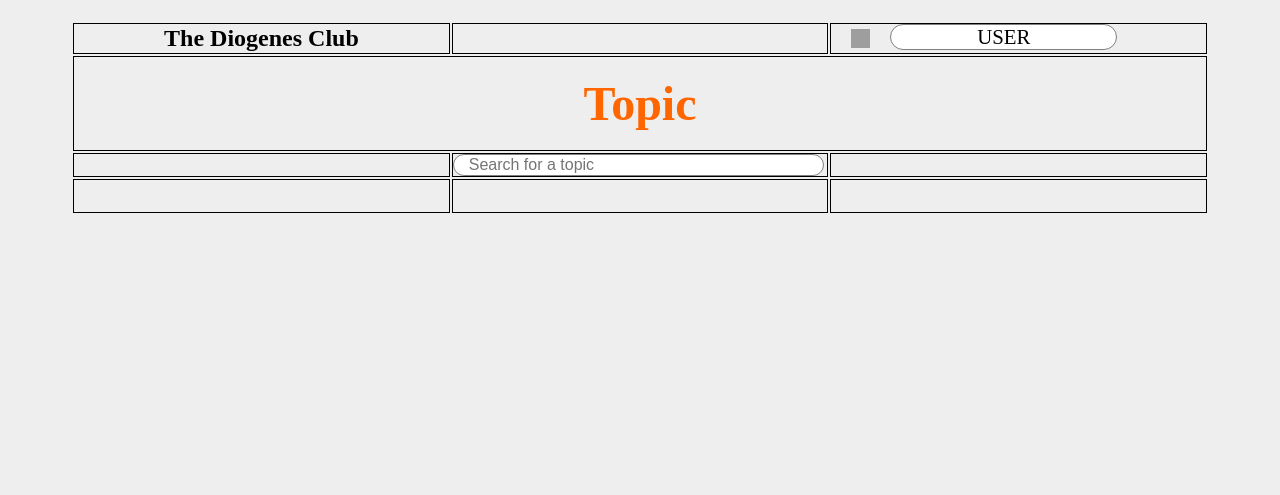
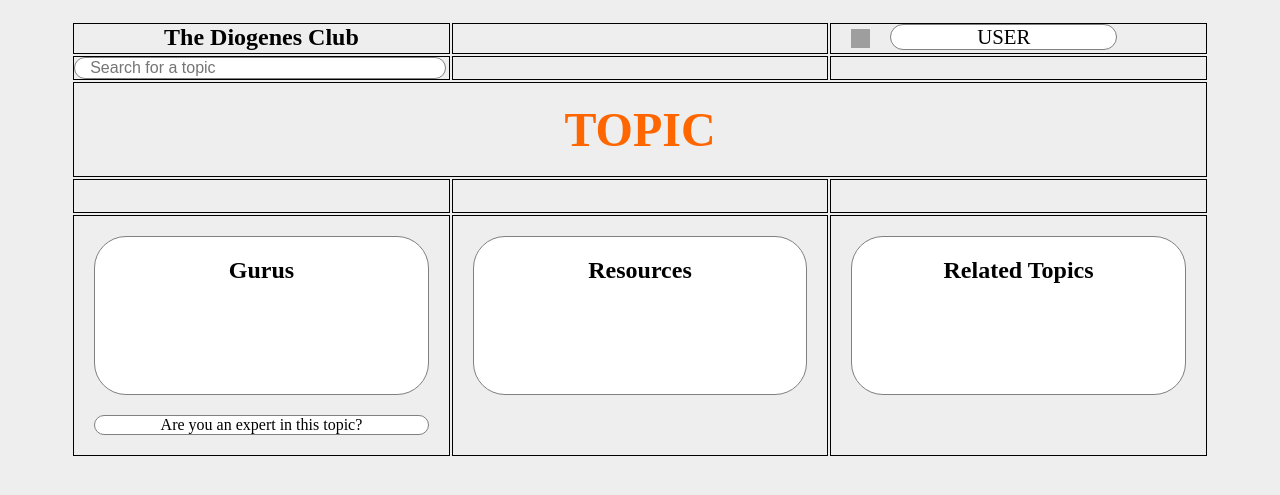
Before and after one commit to eswan18/diogenes_club, a PHP site: page /topic.php in a window 1280 px wide. Shown: the top 495 px of the page. Run offline with PHP 8.4, Linux system fonts and the light colour scheme; some libraries are stand-ins or nearby versions; grey boxes are pictures that could not be loaded.

Commit message:
Added content bubbles to topic page

```diff
--- a/css/main.css
+++ b/css/main.css
@@ -24,6 +24,7 @@
   border-color: black;
   border-style: solid;
   padding: 0;
+  vertical-align: top;
 }
 div.content_bubble {
   background-color: white;
--- a/topic.php
+++ b/topic.php
@@ -15,23 +15,45 @@
 
   <body>
 
-    <?php
+   <?php
+      //Set up
+      $topic = "TOPIC";
+
       //create a table with 4 rows
-      $content_table = new bsb\HTML_Table([3, 1, 3, 3], array("class" => content_table));
+      $content_table = new bsb\HTML_Table([3, 3, 1, 3, 3], array("class" => content_table));
 
       $row = 0;
       $content_table->set_html($row, 0, '<h2 class="site_name"><a class="header" href="index.php">The Diogenes Club</a></h2>');
+
       $content_table->set_html($row, 2, '<img id="settings_icon" src="assets/images/settings_icon.png">
 	      				<div id="user_label">USER</div>');
 
-      $row = 1;
-      $content_table->set_html($row, 0, "<h1 class='page_title'>Topic</h1>");
+      $row++;
+      $content_table->set_html($row, 0, '<form method="get" action="search.php"><span class="search"><input class="search" type="text" name="search" placeholder="Search for a topic"><span></form>');
 
-      $row = 2;
-      $content_table->set_html($row, 1, '<form method="get" action="search.php"><span class="search"><input class="search" type="text" name="search" placeholder="Search for a topic"><span></form>');
+      $row++;
+      $content_table->set_html($row, 0, "<h1 class='page_title'>$topic</h1>");
 
-      $row = 3;
+      $row++;
       $content_table->set_html($row, 0, '<div class="spacer" id="index_spacer_under_search"/>');
+
+      $row++;
+      $content_table->set_html($row, 0, '<div class="content_bubble" id="gurus">
+			<h2>Gurus</h2>
+			<br><br><br><br><br>
+		</div>
+		<div class="content_bubble" id="mark_yourself">
+			Are you an expert in this topic?
+		</div>');
+      $content_table->set_html($row, 1, '<div class="content_bubble" id="resources">
+			<h2>Resources</h2>
+			<br><br><br><br><br>
+		</div>');
+      $content_table->set_html($row, 2, '<div class="content_bubble" id="related_topics">
+			<h2>Related Topics</h2>
+			<br><br><br><br><br>
+		</div>');
+
 
       //output the table's contents
       echo $content_table->output();
```
